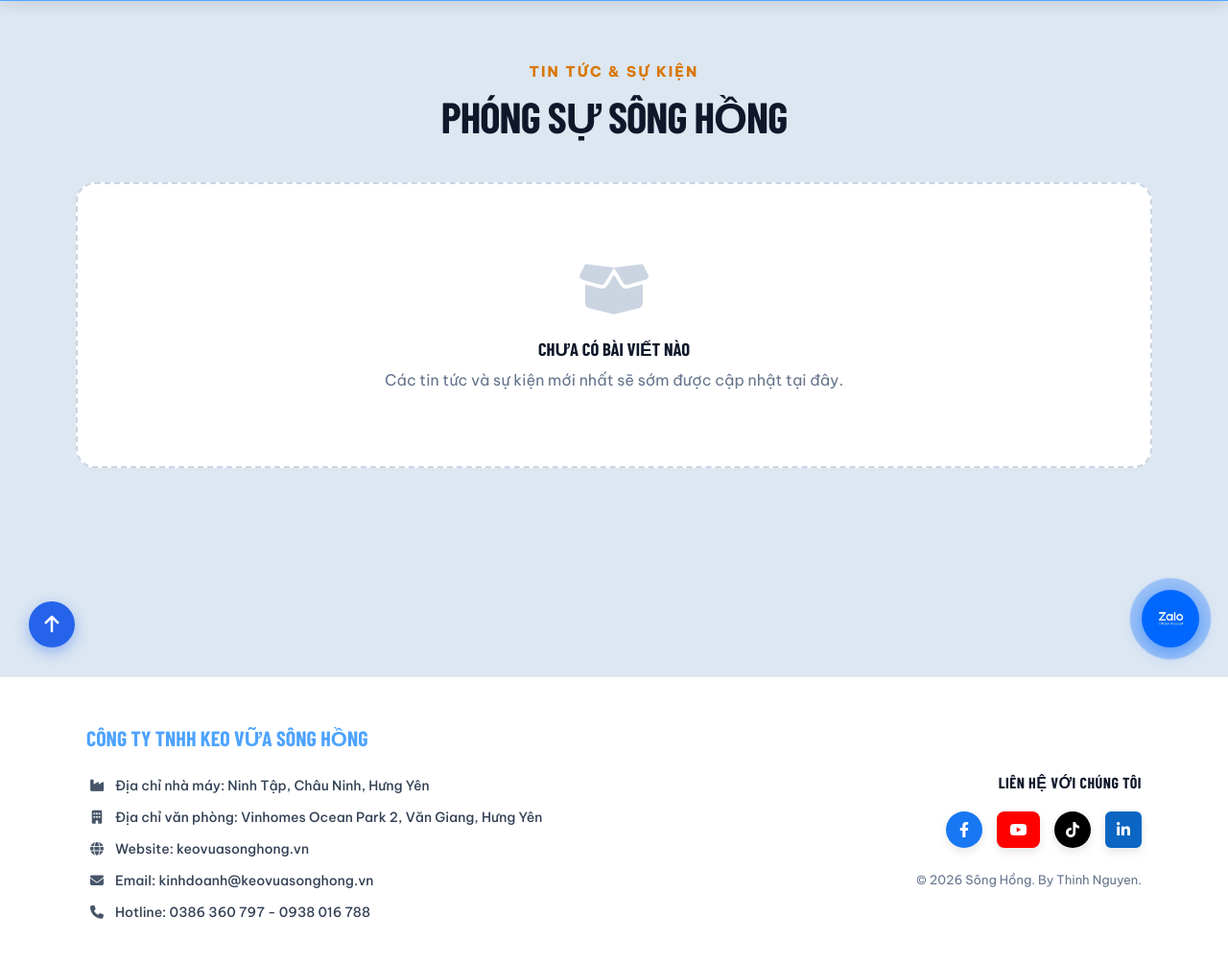
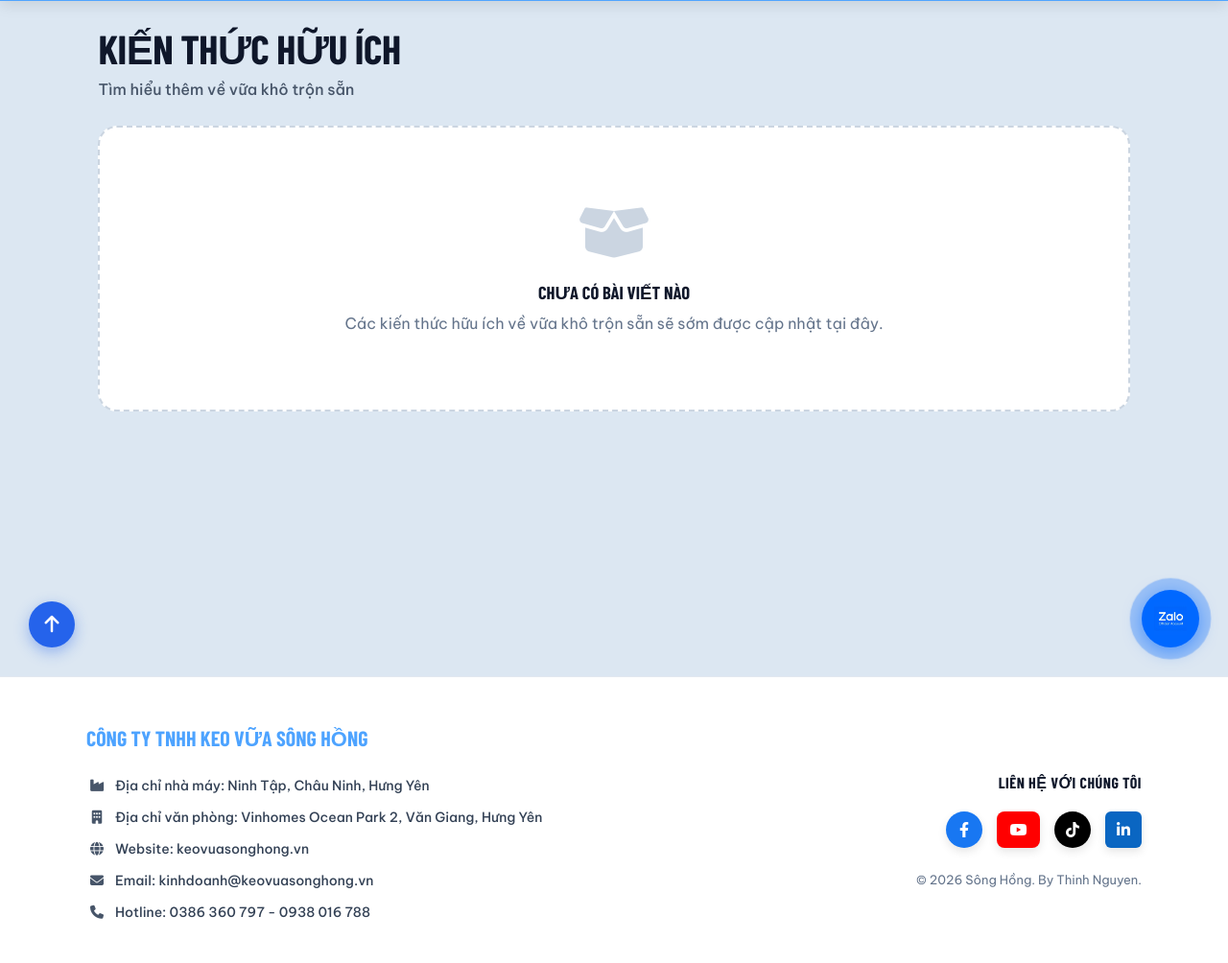
Before and after one commit to duxnght/webvuakho, a Django app: page /blog/ in a window 1280 px wide. Shown: the part 95-1099 px from the top of the page at 96% size. Run offline with Django 5.2, Linux system fonts and the light colour scheme; data that the repository does not hold is empty; some web fonts are replaced.

Commit message:
feat: restructure blog page - videos first, rename sections
- Move video section to top: "Phong Su Thuc Te" / "Bao chung chat luong
  thuc te tu cong trinh" (from VideoProject admin)
- Article section moved below: "Kien Thuc Huu Ich" / "Tim hieu them ve
  vua kho tron san" (from Article admin)
- Remove "Tin tuc & Su kien" subtitle line
- Unified left-aligned .section-header for both sections (matches mockup)
- Article card badge "Tin tuc" -> "Kien thuc"

Co-Authored-By: Claude Opus 4.8 <noreply@anthropic.com>

```diff
--- a/san_pham/templates/blog.html
+++ b/san_pham/templates/blog.html
@@ -20,34 +20,36 @@
     }
 
     /* =========================================
-       PHẦN BÀI VIẾT
+       HEADER CHUNG CHO 2 SECTION (căn lề trái)
     ========================================= */
-    .blog-header-section {
-        text-align: center;
-        padding: 60px 20px 40px 20px;
+    .section-header {
+        text-align: left;
+        margin-bottom: 28px;
     }
-    .blog-subtitle {
-        color: #d97706;
-        font-size: 15px;
-        font-weight: 800;
+    .section-header h2 {
+        color: #0f172a;
+        font-size: clamp(28px, 4vw, 42px);
+        font-weight: 900;
         text-transform: uppercase;
-        letter-spacing: 2px;
-        margin-bottom: 10px;
+        letter-spacing: -0.5px;
+        margin-bottom: 6px;
+    }
+    .section-header p {
+        color: #475569;
+        font-size: 16px;
+        font-weight: 500;
         font-family: var(--font-secondary);
     }
-    .blog-title {
-        color: #0f172a;
-        font-size: clamp(30px, 5vw, 45px);
-        font-weight: 900;
-        text-transform: uppercase;
-        letter-spacing: -1px;
+
+    /* =========================================
+       PHẦN KIẾN THỨC HỮU ÍCH (BÀI VIẾT)
+    ========================================= */
+    .article-section-wrapper {
+        padding: 20px 8% 80px 8%;
+        position: relative;
+        z-index: 10;
     }
-
-    .blog-grid-container {
-        max-width: 1250px;
-        margin: 0 auto;
-        padding: 0 5% 60px 5%;
-    }
+    .article-section-inner { max-width: 1300px; width: 100%; margin: 0 auto; }
     .blog-grid {
         display: grid;
         grid-template-columns: repeat(3, 1fr);
@@ -347,54 +330,12 @@
 {% block content %}
 <div class="blog-page-solid-wrapper">
 
-    <!-- PHẦN BÀI VIẾT -->
-    <section class="blog-header-section reveal">
-        <div class="blog-subtitle">Tin tức & Sự kiện</div>
-        <h1 class="blog-title">Phóng sự Sông Hồng</h1>
-    </section>
-
-    <section class="blog-grid-container">
-        <div class="blog-grid">
-
-            {% for article in articles %}
-            <a href="{% url 'blog_detail' article.duong_dan_alias %}" class="blog-card reveal">
-                <div class="card-img-wrapper">
-                    <span class="card-badge">Tin tức</span>
-                    {% if article.anh_dai_dien %}
-                        <img src="{{ article.anh_dai_dien.url }}" alt="{{ article.tieu_de }}">
-                    {% else %}
-                        <div style="width: 100%; height: 100%; background: #cbd5e1; display: flex; align-items: center; justify-content: center;">
-                            <i class="fa-regular fa-image" style="font-size: 40px; color: #94a3b8;"></i>
-                        </div>
-                    {% endif %}
-                </div>
-
-                <div class="card-content">
-                    <div class="card-meta">
-                        <i class="fa-regular fa-calendar"></i>
-                        {{ article.ngay_dang|date:"d/m/Y" }}
-                    </div>
-                    <h2 class="card-title-text">{{ article.tieu_de }}</h2>
-                    <p class="card-excerpt">{{ article.mo_ta_ngan }}</p>
-                </div>
-            </a>
-            {% empty %}
-            <div class="empty-state reveal">
-                <i class="fa-solid fa-box-open" style="font-size: 60px; color: #cbd5e1;"></i>
-                <h3>Chưa có bài viết nào</h3>
-                <p>Các tin tức và sự kiện mới nhất sẽ sớm được cập nhật tại đây.</p>
-            </div>
-            {% endfor %}
-
-        </div>
-    </section>
-
-    <!-- PHẦN VIDEO PHÓNG SỰ DỰ ÁN -->
+    <!-- PHẦN 1: PHÓNG SỰ THỰC TẾ (VIDEO) -->
     {% if videos %}
     <section class="video-section-wrapper reveal">
         <div class="video-section-inner">
-            <div class="video-section-header">
-                <h2>Video Phóng Sự Dự Án</h2>
+            <div class="section-header">
+                <h2>Phóng Sự Thực Tế</h2>
                 <p>Bảo chứng chất lượng thực tế từ công trình</p>
             </div>
 
@@ -421,6 +362,48 @@
         </div>
     </section>
     {% endif %}
+
+    <!-- PHẦN 2: KIẾN THỨC HỮU ÍCH (BÀI VIẾT) -->
+    <section class="article-section-wrapper reveal">
+        <div class="article-section-inner">
+            <div class="section-header">
+                <h2>Kiến Thức Hữu Ích</h2>
+                <p>Tìm hiểu thêm về vữa khô trộn sẵn</p>
+            </div>
+
+            <div class="blog-grid">
+                {% for article in articles %}
+                <a href="{% url 'blog_detail' article.duong_dan_alias %}" class="blog-card reveal">
+                    <div class="card-img-wrapper">
+                        <span class="card-badge">Kiến thức</span>
+                        {% if article.anh_dai_dien %}
+                            <img src="{{ article.anh_dai_dien.url }}" alt="{{ article.tieu_de }}">
+                        {% else %}
+                            <div style="width: 100%; height: 100%; background: #cbd5e1; display: flex; align-items: center; justify-content: center;">
+                                <i class="fa-regular fa-image" style="font-size: 40px; color: #94a3b8;"></i>
+                            </div>
+                        {% endif %}
+                    </div>
+
+                    <div class="card-content">
+                        <div class="card-meta">
+                            <i class="fa-regular fa-calendar"></i>
+                            {{ article.ngay_dang|date:"d/m/Y" }}
+                        </div>
+                        <h2 class="card-title-text">{{ article.tieu_de }}</h2>
+                        <p class="card-excerpt">{{ article.mo_ta_ngan }}</p>
+                    </div>
+                </a>
+                {% empty %}
+                <div class="empty-state reveal">
+                    <i class="fa-solid fa-box-open" style="font-size: 60px; color: #cbd5e1;"></i>
+                    <h3>Chưa có bài viết nào</h3>
+                    <p>Các kiến thức hữu ích về vữa khô trộn sẵn sẽ sớm được cập nhật tại đây.</p>
+                </div>
+                {% endfor %}
+            </div>
+        </div>
+    </section>
 
 </div>
 
```
Also changed, not shown: other parts of san_pham/templates/blog.html (+3 -22 lines).
